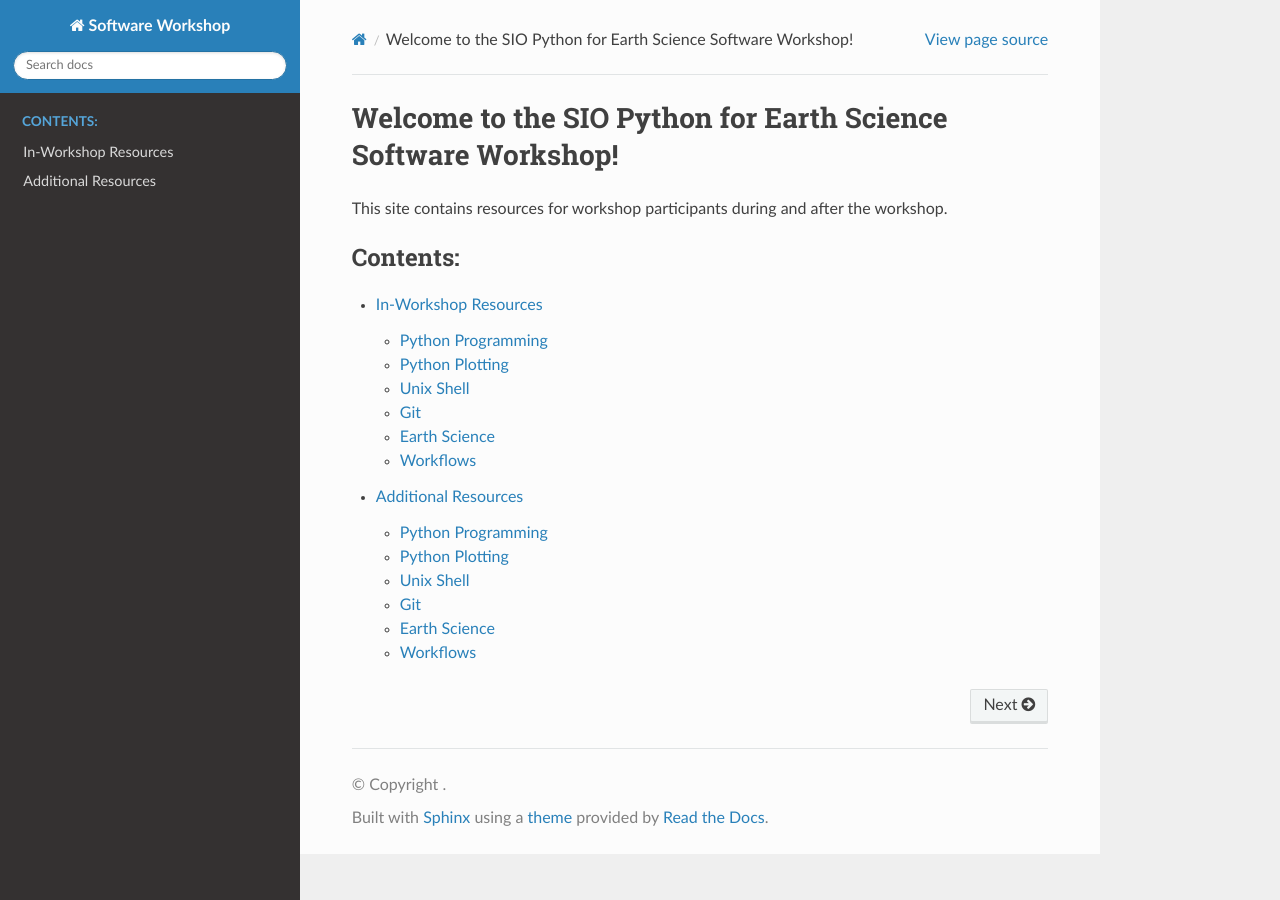
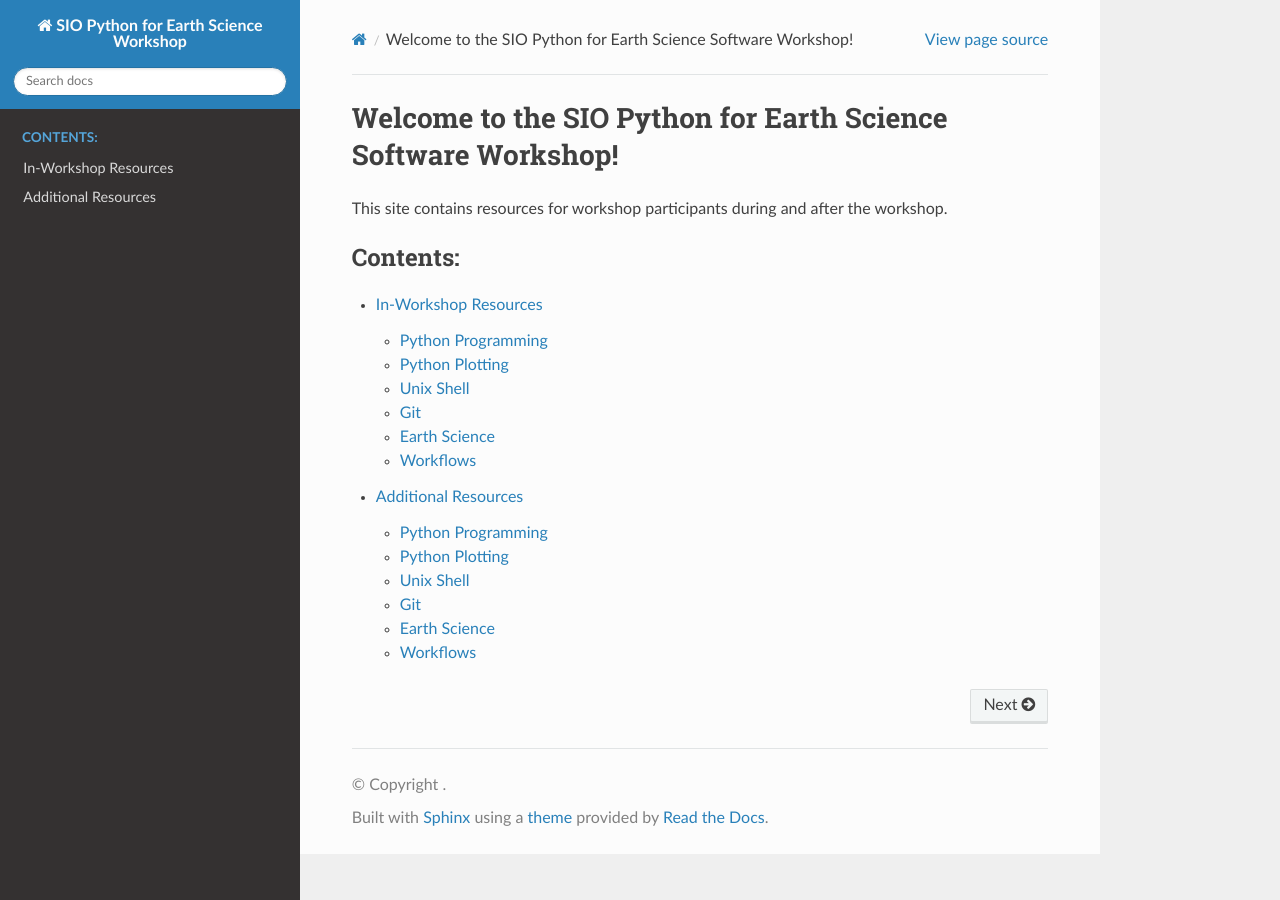
Before and after one commit to eldavenport/SIO-PythonEarthScience, a Sphinx documentation site: the page built from docs/index.rst, in a window 1280 px wide. Built offline with Sphinx 7.4.7 and the Read the Docs theme 3.1.0, drawn with Linux system fonts in a browser that asks for light colours.

Commit message:
Update conf.py

```diff
--- a/docs/conf.py
+++ b/docs/conf.py
@@ -2,8 +2,8 @@
 import sys
 sys.path.insert(0, os.path.abspath('.'))
 
-project = 'Software Workshop'
-author = 'Your Name or Group'
+project = 'SIO Python for Earth Science Workshop'
+author = 'Ellen Davenport'
 release = '1.0'
 
 extensions = [
```
